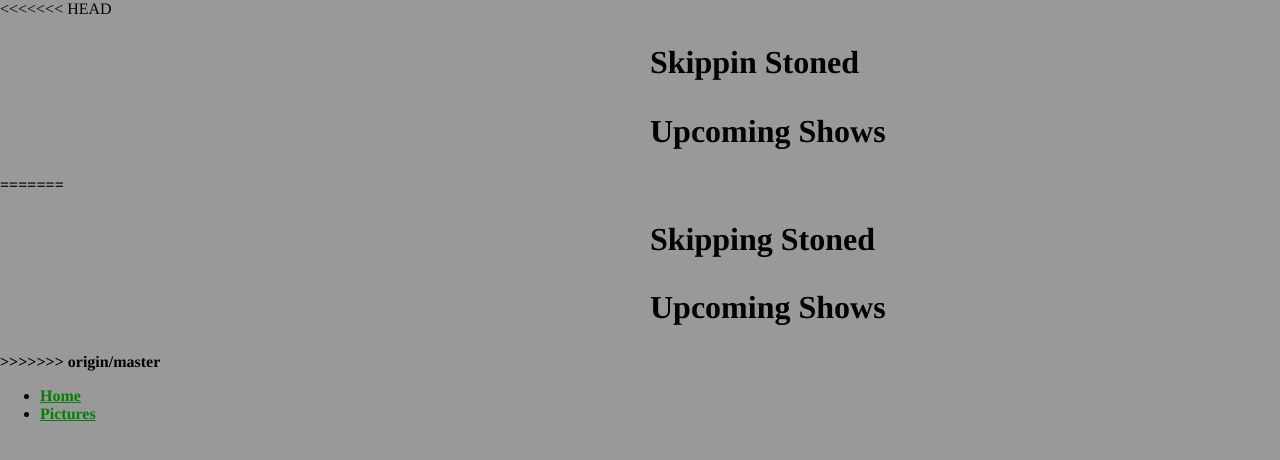
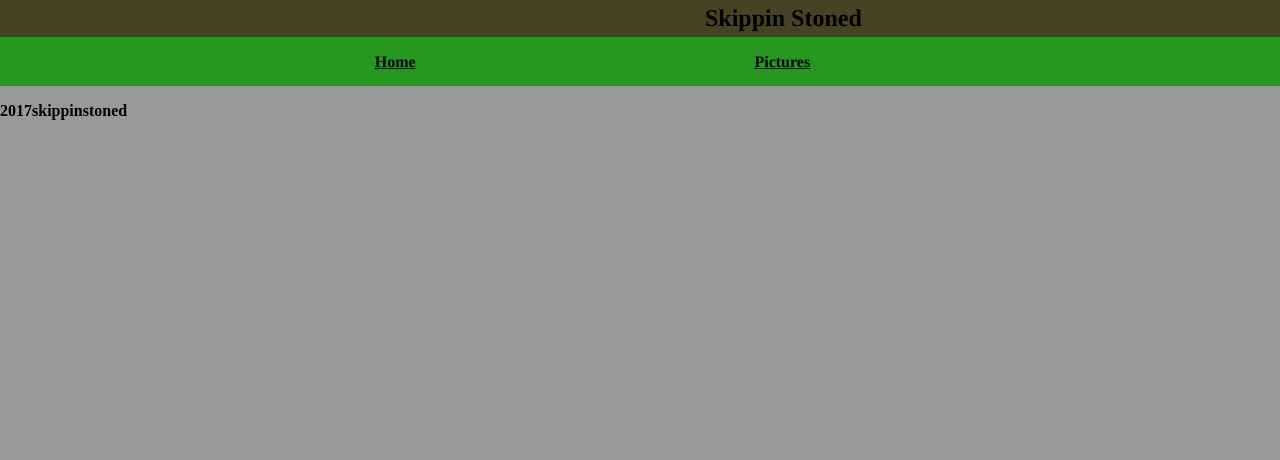
Before and after one commit to parakrama1995/websites, a plain HTML site: page Upcoming Shows.html in a window 1280 px wide. Drawn offline with Linux system fonts and the light colour scheme.

Commit message:
picture and upcoming shows page fixes

```diff
--- a/Upcoming Shows.html
+++ b/Upcoming Shows.html
@@ -1,23 +1,24 @@
 <!doctype html>
 <html>
   <head>
-    <title>Upcoming Shows</title>
-    <link href="main.css" rel="stylesheet"type="text/css"/>
+    <title>Band Website</title>
+    <link href="main.css" rel="stylesheet"type="text/css" />
+
   </head>
+  <body>
+    <header>
+      <nav>
+        <h1>Skippin Stoned</h1><strong><p>
+          <ul>
+            <li><a href="index.html">Home</a></li>
+            <li><a href="Pictures.html">Pictures</a></li>
+          </ul>
+      </nav>
+    </header>
+  <body>
 
-  <body>
-<<<<<<< HEAD
-  <h1>Skippin Stoned</h1><strong>
-  <h1>Upcoming Shows</h1><p>
-=======
-  <h1>Skipping Stoned</h1>
-  <h1>Upcoming Shows</h1>
->>>>>>> origin/master
 
-  <ul>
-    <li><a href="index.html">Home</a></li>
-    <li><a href="Pictures.html">Pictures</a></li>
-  </ul>
-  </body>
+   </body>
+   <footer>2017skippinstoned</footer>
 
 </html>
--- a/main.css
+++ b/main.css
@@ -1,6 +1,7 @@
 header{
-  background: #442;
-margin: 0;
+  background: #25981F;
+  margin: 0;
+  font-family: times;
 }
 
 head h1{
@@ -10,28 +11,30 @@ head h1{
 
 body{
   background-color: #999;
-  font-family: times;
   margin: 0;
 
 }
 h1{
+  background: #442;
+  margin: 0;
   color: #000;
-  padding: 5px 5px 5px 650px;
+  padding: 5px 5px 5px 705px;
 
   }
 a{
-  color: green;
+  color: black;
   margin: 0;
+  padding left: 400px;
+  padding right:15px;
 }
 nav ul li{
   background: 666;
-  color: 009;
+  color: black;
   display: inline-block;
   list-style-type: none;
-  padding left: 400px;
-  padding right:15px;
+  padding: 0px 0% 15px 27%;
 
 }
 img{
-  padding-left: 500px;
+  padding-left: 32%;
 }
```
Also changed, not shown: Pictures.html (+16 -14 lines), index.html (+0 -7 lines).
